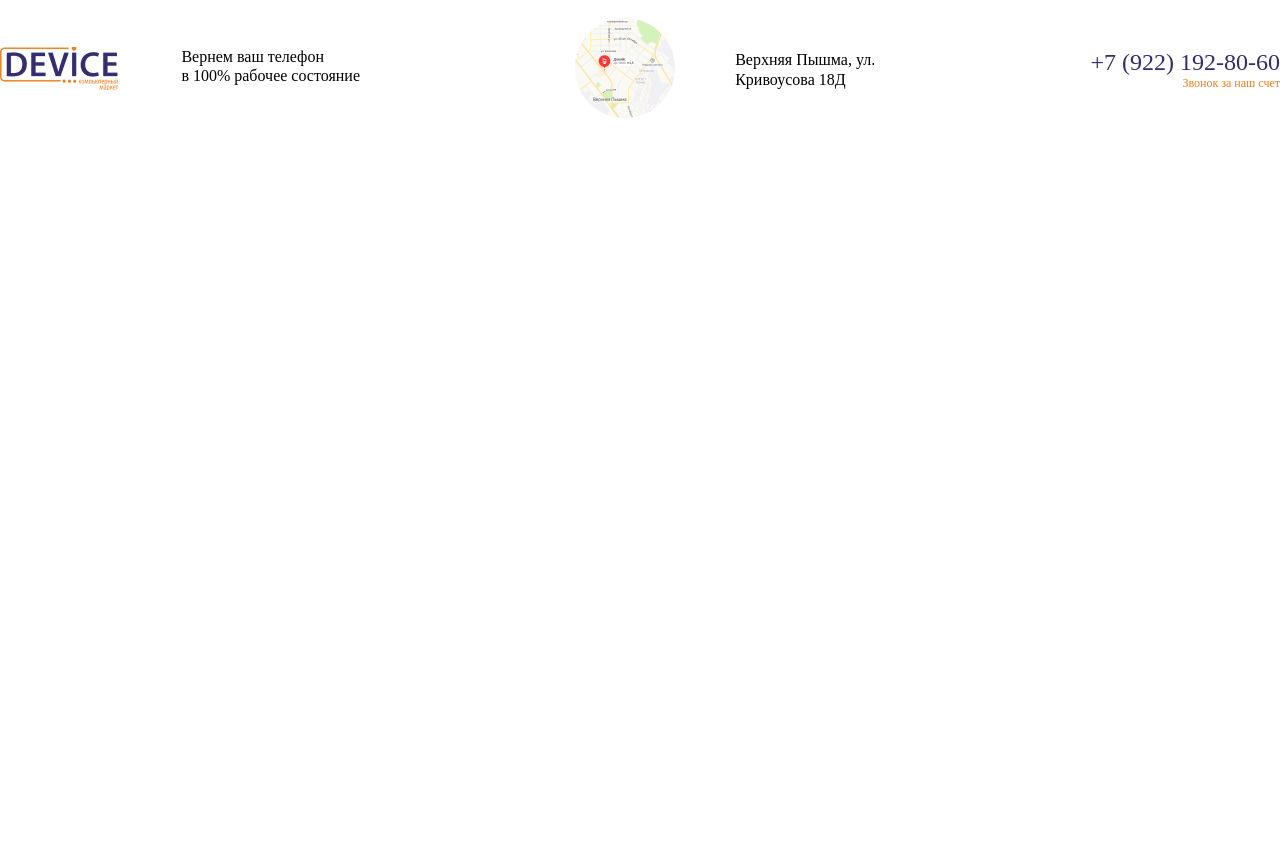
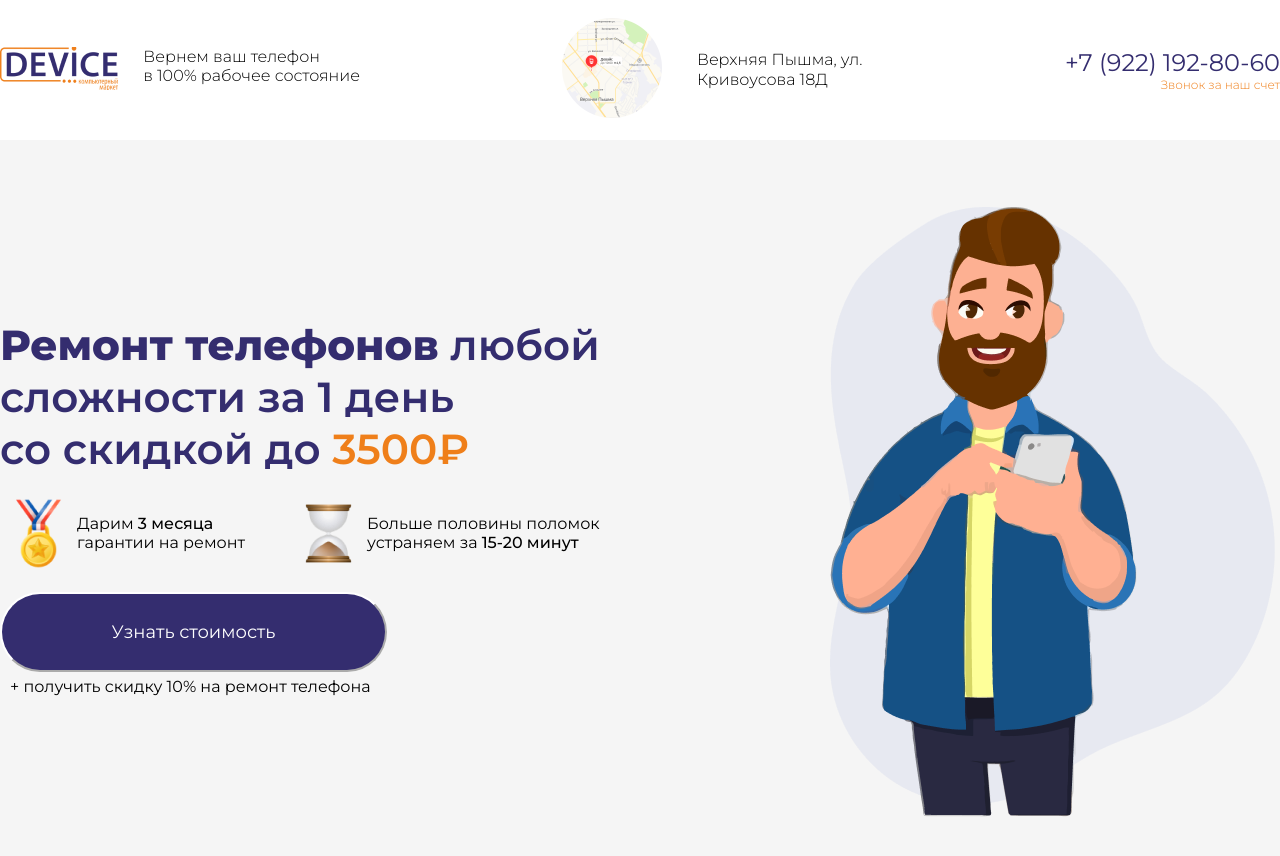
Before and after one commit to F1ko228/Device-site, a plain HTML site: page index.html in a window 1280 px wide. Before the commit the page ends 800 px from the top, so only its background shows below. Drawn offline with Linux system fonts and the light colour scheme.

Commit message:
first block commit

```diff
--- a/assets/style.css
+++ b/assets/style.css
@@ -1,6 +1,7 @@
 * {
     margin: 0;
     padding: 0;
+    font-family: 'Montserrat', sans-serif;
 }
 
 .header {
@@ -60,3 +61,110 @@
 .header__item3 h4:hover {
     color: #4169E1;
 }
+
+.section_1 {
+    height: 734px;
+    width: 100%;
+    background-color: #F5F5F5;
+    display: flex;
+    align-items: center;
+    justify-content: center;
+}
+
+.container_2 {
+    width: 1400px;
+    height: 100%;
+    display: flex;
+    justify-content: space-between;
+    align-items: center;
+}
+
+
+.section_1__imageMan {
+    position: relative;
+    height: 600px;
+    width: 450px;;
+}
+
+.section_1__imageMan__Fon {
+    position: absolute;
+}
+
+.section_1__imageMan__Man {
+    z-index: 1;
+    position: absolute;
+}
+
+.section_1__text__top {
+    font-size: 42px;
+    font-weight: 600;
+    color: #342D6F;
+}
+
+.section_1__text__top > span {
+    color: #EF7F1A;
+}
+
+.section_1__text__top > b {
+    font-weight: 800;
+}
+
+.section_1__text__condition {
+    display: flex;
+    align-items: center;
+    justify-content: space-between;
+    margin-top: 20px;
+}
+
+.section_1__text__condition__first {
+    display: flex;
+    align-items: center;
+    justify-content: space-evenly;
+}
+
+.section_1__text__condition__second {
+    display: flex;
+    align-items: center;
+    justify-content: space-evenly;
+}
+
+.section_1__text__condition__first > p {
+    font-size: 16px;
+}
+
+.section_1__text__condition__second > p {
+    font-size: 16px;
+}
+
+.section_1__text__condition__first > p > span {
+    font-weight: 500;
+}
+
+.section_1__text__condition__second > p > span {
+    font-weight: 500;
+}
+
+.section_1__text__button {
+    width: 387px;
+    height: 80px;
+    background-color: #342D6F;
+    border-radius: 40px;
+    margin-top: 20px;
+    transition: all 1s;
+    border-color: #fff;
+}
+
+.section_1__text__button p {
+    font-size: 18px;
+    color: #fff;
+}
+
+.section_1__text__button:hover {
+    background-color: #4169E1;
+}
+
+.section_1__text__bottom {
+    font-size: 16px;
+    margin-top: 5px;
+    margin-left: 10px;
+}
--- a/index.html
+++ b/index.html
@@ -8,6 +8,10 @@
     <script src="assets/main.js">
 
     </script>
+    <link rel="preconnect" href="https://fonts.googleapis.com">
+    <link rel="preconnect" href="https://fonts.gstatic.com" crossorigin>
+    <link href="https://fonts.googleapis.com/css2?family=Montserrat:ital,wght@0,100;0,200;0,300;0,400;0,500;0,600;0,700;0,800;0,900;1,100;1,200;1,300;1,400;1,500;1,600;1,700;1,800;1,900&display=swap"
+     rel="stylesheet">
 </head>
 <body>
     <header class="header">
@@ -29,5 +33,35 @@
            </div>
         </div> <!-- container_1 -->
     </header>
+
+    <section class="section_1">
+        <div class="container_2">
+            <div class="section_1__text">
+                <p class="section_1__text__top"><b>Ремонт телефонов</b> любой<br>
+                    сложности за 1 день<br>
+                    со скидкой до <span>3500₽</span></p>
+                    <div class="section_1__text__condition">
+                        <div class="section_1__text__condition__first">
+                            <img src="assets/images/Sports Medal.png">
+                            <p>Дарим <span>3 месяца</span><br>
+                                 гарантии на ремонт</p>
+                        </div>
+                        <div class="section_1__text__condition__second">
+                            <img src="assets/images/Hourglass.png">
+                            <p>Больше половины поломок<br>
+                                устраняем за <span>15-20 минут</span></p>
+                        </div>
+                    </div>
+                    <a href="#"><button class="section_1__text__button">
+                        <p>Узнать стоимость</p>
+                    </button></a>
+                    <p class="section_1__text__bottom">+ получить скидку 10% на ремонт телефона</p>
+            </div>
+            <div class="section_1__imageMan">
+                <img class="section_1__imageMan__Fon" src="assets/images/Fon.png">
+                <img class="section_1__imageMan__Man" src="assets/images/Man.png">
+            </div>
+        </div> <!-- container_2 -->
+    </section>  <!-- section_1 -->
 </body>
 </html>
```
Also changed, not shown: assets/images/Fon.png (renamed from assets/images/Group.png), assets/images/Hourglass.png (added), assets/images/Man.png (renamed from assets/images/Group 2.png), assets/images/Sports Medal.png (added), 1 other file.
